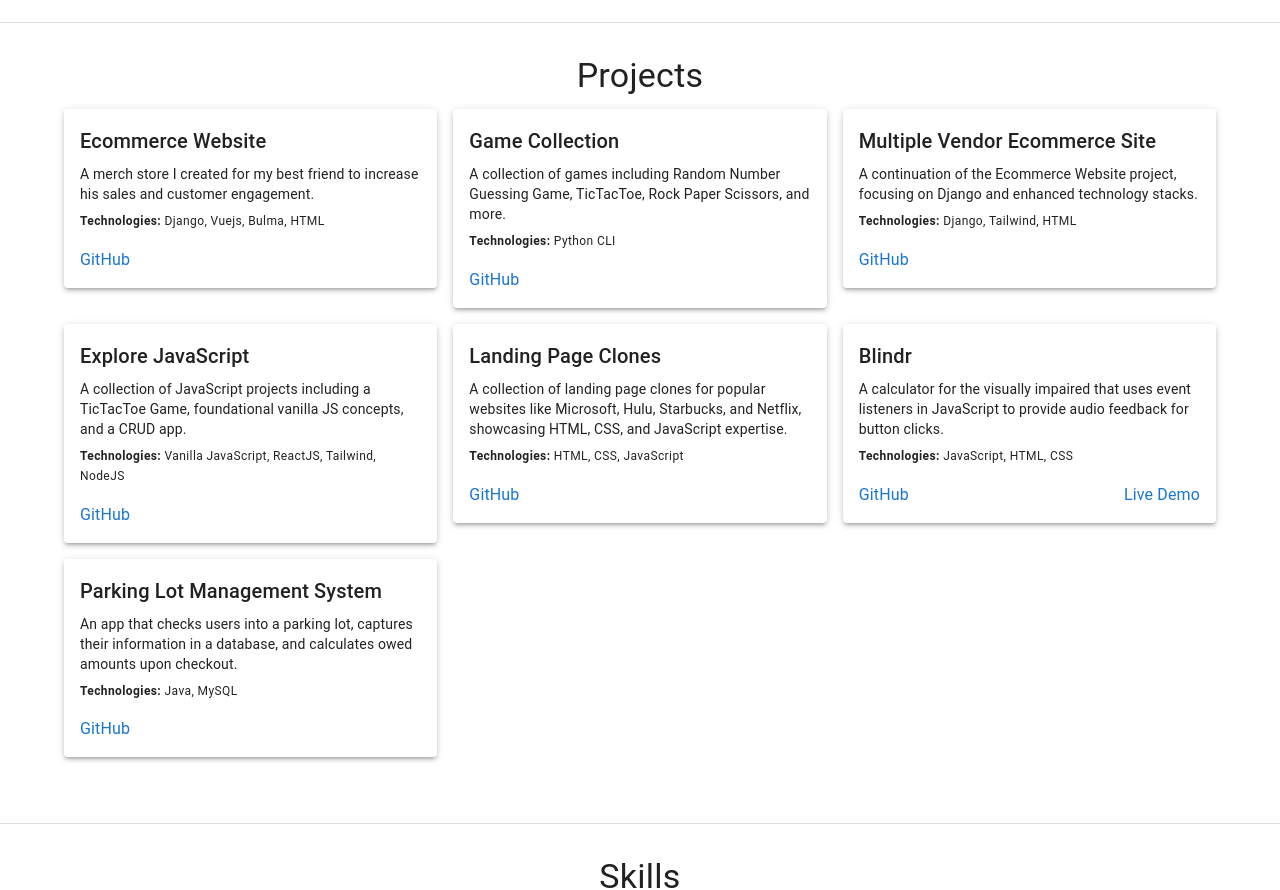
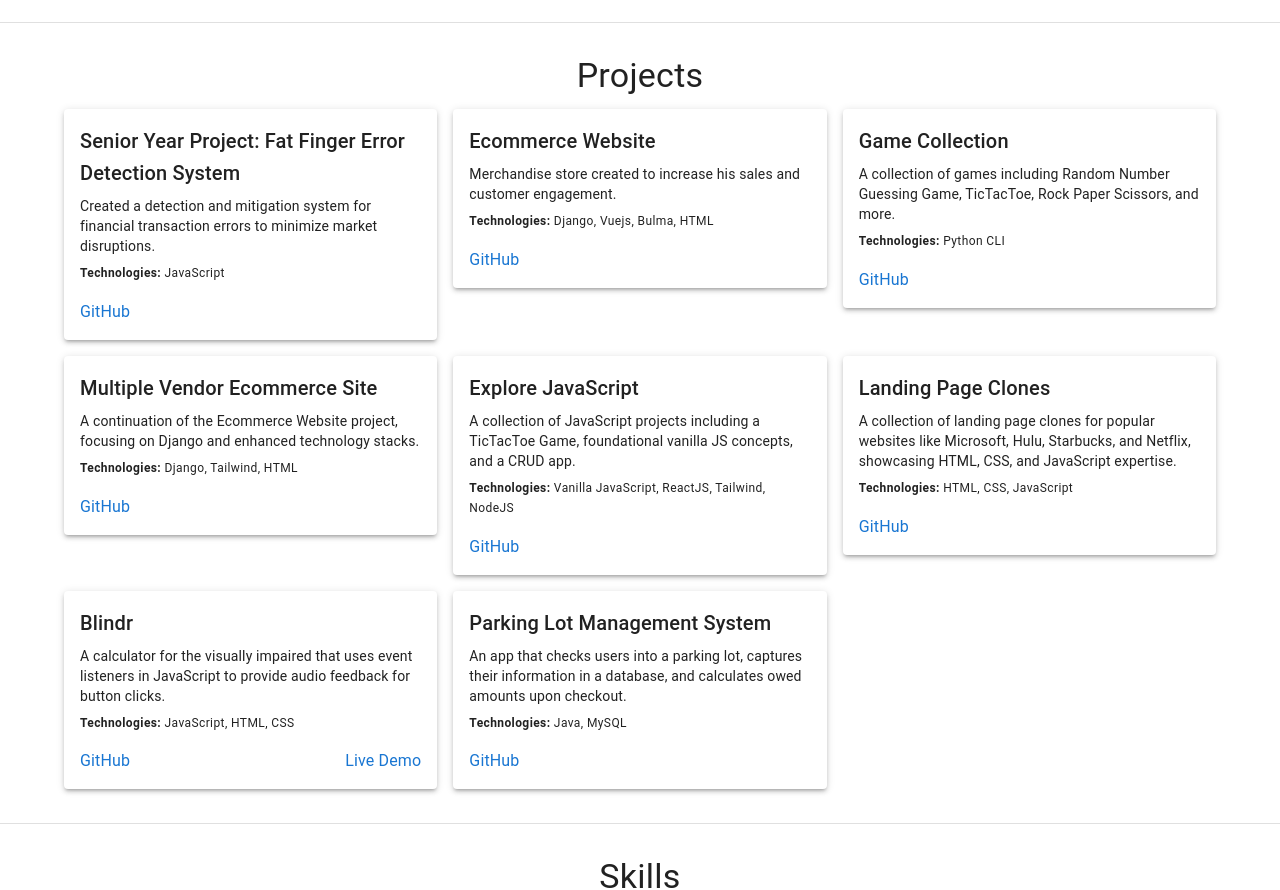
Before and after one commit to olivernjeru/olivernjeru.github.io, a React (Create React App) app: page / in a window 1280 px wide. Shown: the part 2960-3850 px from the top of the page. Built offline with nearby package versions, Linux system fonts and the light colour scheme.

Commit message:
add Senior Year Project
edit E-Commerce website description

```diff
--- a/src/components/dataStores/Projects.js
+++ b/src/components/dataStores/Projects.js
@@ -1,7 +1,13 @@
 const projects = [
   {
+    name: 'Senior Year Project: Fat Finger Error Detection System',
+    description: 'Created a detection and mitigation system for financial transaction errors to minimize market disruptions.',
+    technologies: 'JavaScript',
+    github: 'https://replicanttrader.com',
+  },
+  {
     name: 'Ecommerce Website',
-    description: 'A merch store I created for my best friend to increase his sales and customer engagement.',
+    description: 'Merchandise store created to increase his sales and customer engagement.',
     technologies: 'Django, Vuejs, Bulma, HTML',
     github: 'https://github.com/olivernjeru/ecommercewebsite',
   },
```
